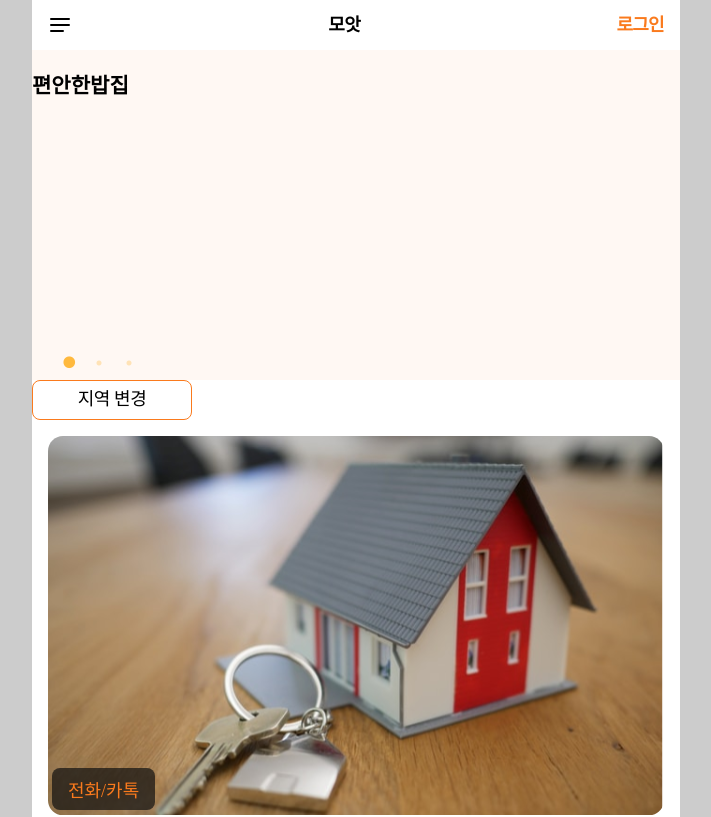
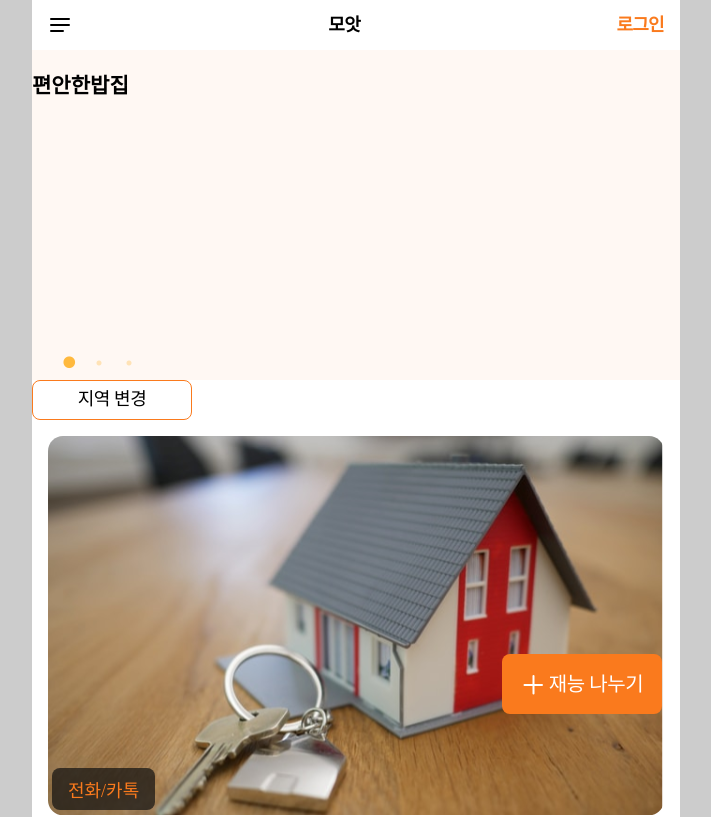
Before and after one commit to DEV-Alpaca/Moat-frontend, a React (Create React App) app: page / in a window 1280 px wide. Shown: the top 817 px of the page, without its empty margins (284-995 px from the left). Built offline with nearby package versions, Linux system fonts and the light colour scheme; a web font is replaced by a local one.

Commit message:
writeButton fix

```diff
--- a/src/components/common/Button.js
+++ b/src/components/common/Button.js
@@ -12,8 +12,6 @@ const buttonStyle = css`
 
   width: 100%;
   height: ${r[60]}rem;
-
-  padding: ${r[12]}rem;
 
   outline: none;
   border: none;
--- a/src/components/common/Nav.js
+++ b/src/components/common/Nav.js
@@ -5,6 +5,7 @@ import { ReactComponent as Close } from '../../assets/X.svg';
 import { ReactComponent as Home } from '../../assets/home.svg';
 import palette from '../../lib/styles/paletts';
 import r from '../../lib/styles/Rem';
+import { withRouter } from 'react-router-dom';
 
 const Wrapper = styled.div`
   box-sizing: border-box;
@@ -48,6 +49,7 @@ const Space = styled.div`
 `;
 
 const Nav = ({
+  history,
   goback = false,
   close = false,
   home = false,
@@ -58,7 +60,12 @@ const Nav = ({
     <>
       <Wrapper>
         <Container>
-          {goback && <Goback style={{ cursor: 'pointer' }} />}
+          {goback && (
+            <Goback
+              style={{ cursor: 'pointer' }}
+              onClick={() => history.goBack()}
+            />
+          )}
           {close && <Close style={{ cursor: 'pointer' }} />}
           <NavText>{text}</NavText>
           {home ? <Home style={{ cursor: 'pointer' }} /> : <Space />}
@@ -69,4 +76,4 @@ const Nav = ({
   );
 };
 
-export default Nav;
+export default withRouter(Nav);
--- a/src/components/postList/PostList.js
+++ b/src/components/postList/PostList.js
@@ -12,17 +12,6 @@ import palette from '../../lib/styles/paletts';
 import Title from '../common/Title';
 import Sample from './mainboard/Sample';
 import LocationModal from './location/LocationModal';
-
-const TitleContainer = styled(Form)`
-  height: ${r[84]}rem;
-
-  padding: ${r[10]}rem;
-  .titleBox {
-    display: flex;
-    justify-content: space-between;
-    align-items: center;
-  }
-`;
 
 const StyledLocationButton = styled(Button)`
   width: ${r[160]}rem;
@@ -39,11 +28,22 @@ const StyledLocationButton = styled(Button)`
   z-index: 9999;
 `;
 
+const ButtonBlock = styled.div`
+  display: flex;
+  flex-direction: row-reverse;
+  box-sizing: border-box;
+  position: fixed;
+  bottom: 0;
+  width: 100%;
+  max-width: 36rem;
+  z-index: 999;
+  padding: ${r[16]}rem;
+  margin-bottom: ${r[70]}rem;
+`;
+
 const StyledButton = styled(Button)`
-  position: fixed;
-  top: 31.17rem;
-  right: ${r[16]}rem;
   width: ${r[160]}rem;
+  margin-right: ${r[2]}rem;
 `;
 
 const Padding = styled.div`
@@ -81,10 +81,12 @@ const PostList = () => {
       >
         지역 변경
       </StyledLocationButton>
-      <StyledButton>
-        <Plus style={{ marginTop: '2px' }} /> <Padding />
-        재능 나누기
-      </StyledButton>
+      <ButtonBlock>
+        <StyledButton to={'/write'}>
+          <Plus style={{ marginTop: '2px' }} /> <Padding />
+          재능 나누기
+        </StyledButton>
+      </ButtonBlock>
       <PostForm />
       <PostForm closed />
       <PostForm />
```
